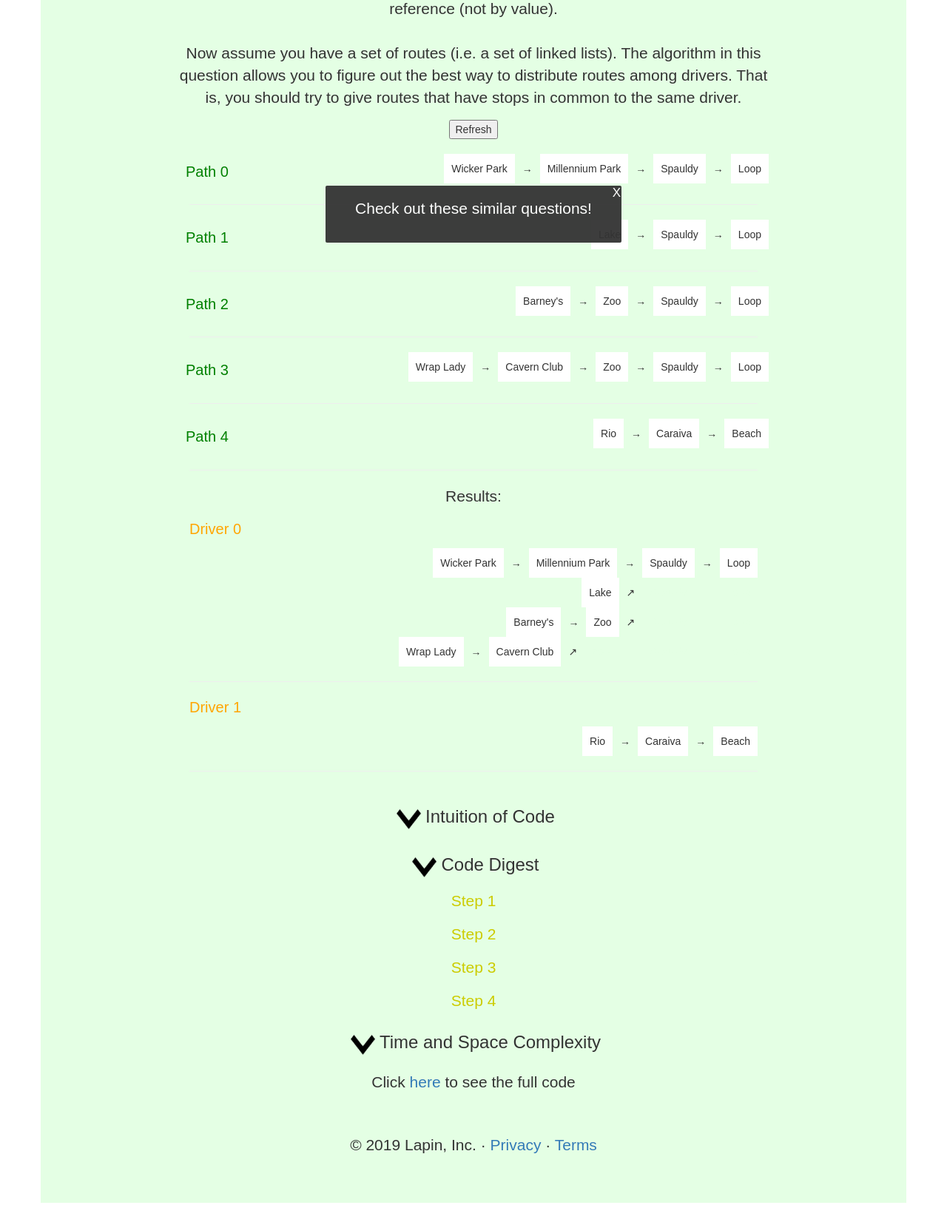
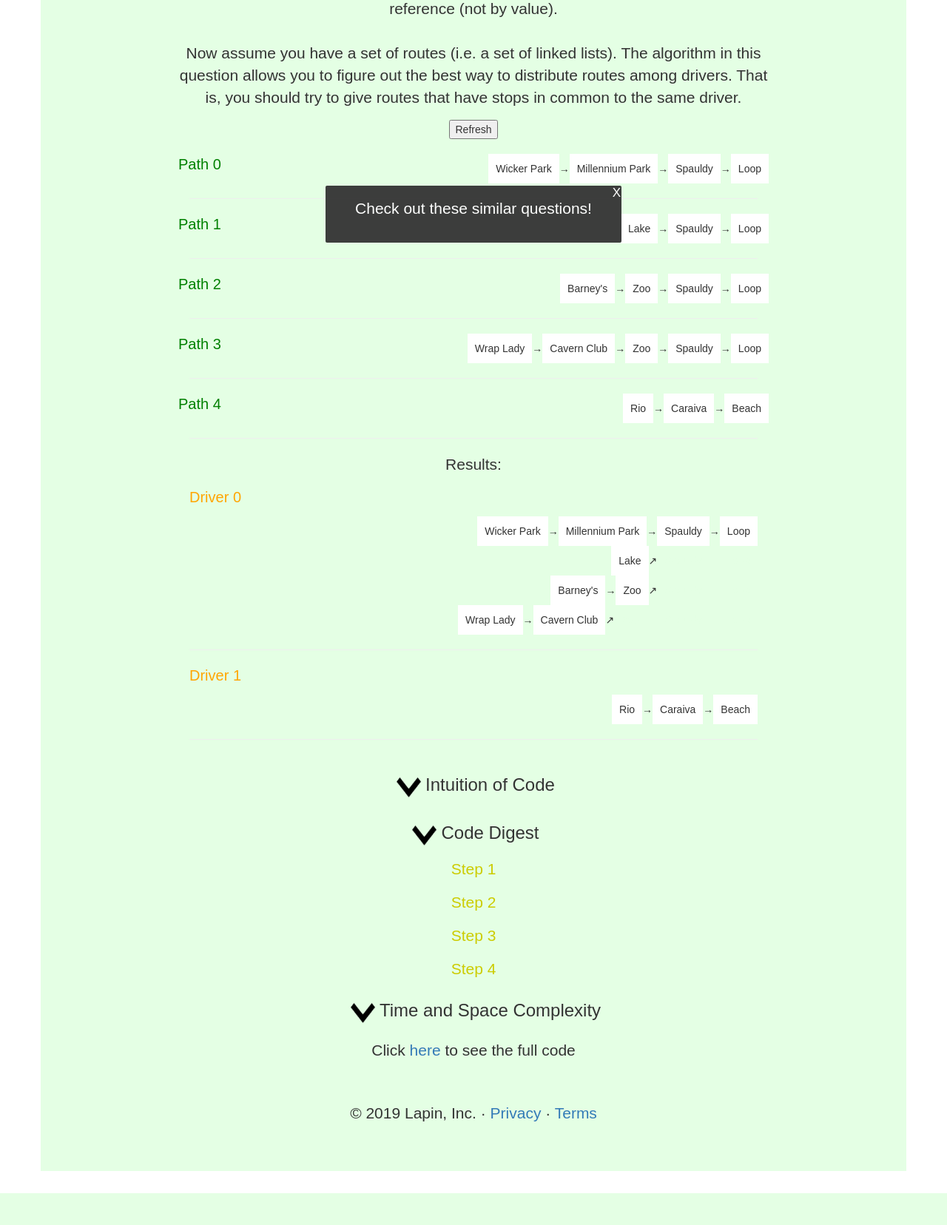
Before and after one commit to frezafoltran/Lapin, a Flask app: template app/templates/algos/linked_lists/question_7.html in a window 1280 px wide. Shown: the part 442-2098 px from the top of the page at 74% size. After the commit the page ends 2055 px from the top, so only its background shows below. Run offline with Flask 2, Linux system fonts and the light colour scheme; the template is opened without the code that fills it, so the values that code supplies are empty; some libraries are stand-ins or nearby versions.

Commit message:
more content

```diff
--- a/app/templates/algos/linked_lists/question_7.html
+++ b/app/templates/algos/linked_lists/question_7.html
@@ -351,7 +351,7 @@
             col.style.textAlign = "center";
             col.style.float = "none";
             col.style.display = "inline-block";
-            col.style.padding = '10px';
+            col.style.padding = arrow ? '' : '10px';
             col.style.backgroundColor = arrow ? '' : 'white';
             col.innerHTML = val;
 
```
